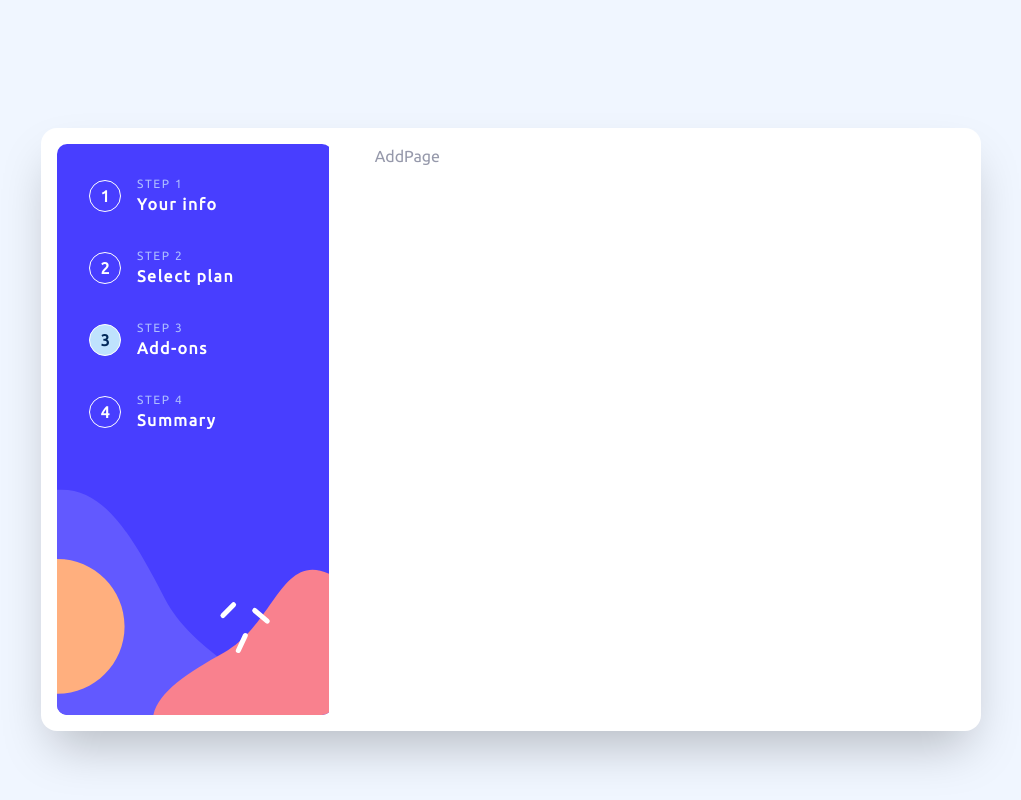
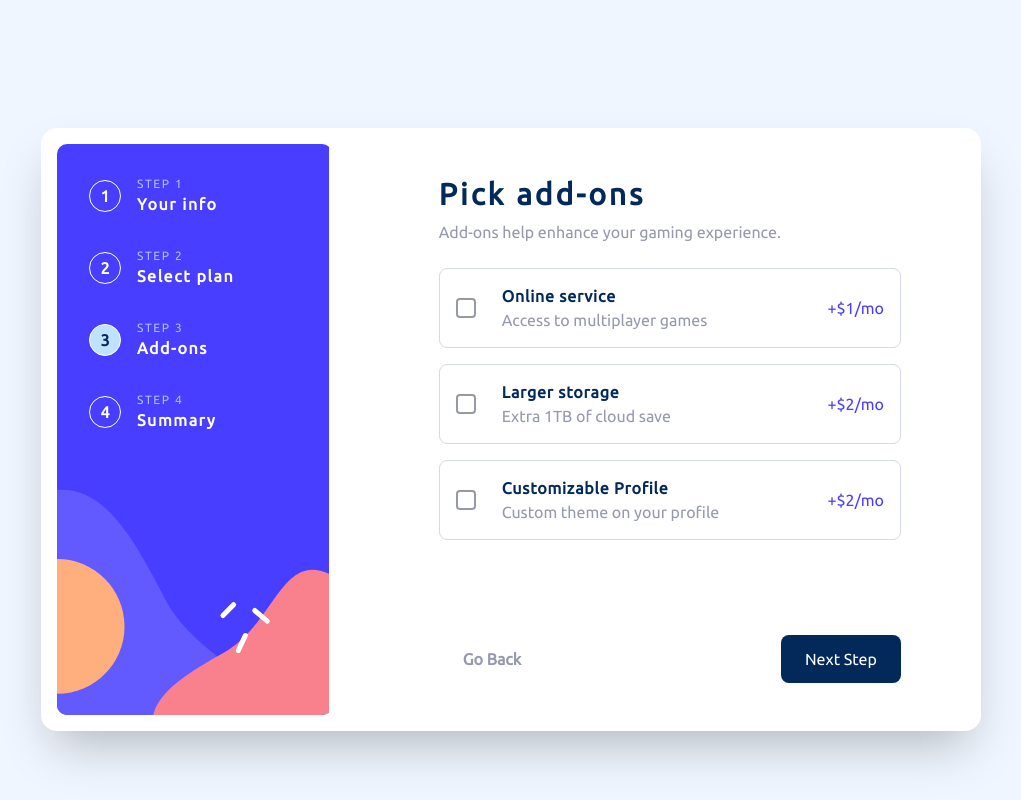
Before and after one commit to InnaTymoshenko/multi-step-form, a Next.js app: page /add in a window 1280 px wide. Shown: the whole page, without its empty margins (129-1150 px from the left). Built offline with nearby package versions, Linux system fonts and the light colour scheme.

Commit message:
created pick add component

```diff
--- a/app/add/page.tsx
+++ b/app/add/page.tsx
@@ -1,9 +1,17 @@
 import React from 'react'
+import PickAdd from '@/components/pick-add'
+import dataAdds from '@/data/addons.json'
 
 type Props = {}
 
 const AddPage = (props: Props) => {
-	return <div>AddPage</div>
+	const adds: IAdd[] = dataAdds
+
+	return (
+		<section className="w-full h-full px-16 py-8">
+			<PickAdd adds={adds} />
+		</section>
+	)
 }
 
 export default AddPage
--- /dev/null
+++ b/components/pick-add.tsx
@@ -0,0 +1,43 @@
+import React from 'react'
+import { ButtonLink } from './ui/button-link'
+import { Checkbox } from './ui/checkbox'
+
+type Props = {
+	adds: IAdd[]
+}
+
+const PickAdd = ({ adds }: Props) => {
+	return (
+		<div className="w-full h-full flex flex-col justify-between">
+			<div className="">
+				<h1 className="text-3xl text-blue-300 font-bold tracking-widest">Pick add-ons</h1>
+				<p>Add-ons help enhance your gaming experience.</p>
+				<div className="flex flex-col gap-4">
+					{adds.map(a => (
+						<div
+							key={a.title}
+							className="w-full h-20 border border-gray-100 rounded px-4 flex justify-between items-center"
+						>
+							<Checkbox />
+							<div className="w-[70%] text-left">
+								<h2>{a.title}</h2>
+								<p className="my-0">{a.description}</p>
+							</div>
+							<div className="text-blue-200">{`+$${a.bonus}/mo`}</div>
+						</div>
+					))}
+				</div>
+			</div>
+			<div className="flex items-center justify-between">
+				<ButtonLink variant={'ghost'} size={'large'} href={'/select'}>
+					Go Back
+				</ButtonLink>
+				<ButtonLink variant={'primary'} size={'large'} href={'/summary'}>
+					Next Step
+				</ButtonLink>
+			</div>
+		</div>
+	)
+}
+
+export default PickAdd
--- a/components/select.tsx
+++ b/components/select.tsx
@@ -21,9 +21,9 @@ const Select = ({ data }: Props) => {
 				<p>You have the option of monthly or yearly billing.</p>
 				<div className="flex flex-col gap-8">
 					<div className="w-full flex justify-between gap-2">
-						{data.map((d, i) => (
+						{data.map(d => (
 							<div
-								key={i}
+								key={d.title}
 								className="w-[30%] border border-gray-100 rounded p-4 flex flex-col justify-between items-start"
 							>
 								<div className="h-20">
@@ -31,7 +31,7 @@ const Select = ({ data }: Props) => {
 								</div>
 
 								<div className="w-full min-h-16 flex flex-col h-12 text-md">
-									<p className="text-lg text-blue-300 font-semibold mb-0">{d.title}</p>
+									<h2>{d.title}</h2>
 									{monthly ? (
 										<>
 											<span>{`$${d.yearly}/yr`}</span>
--- /dev/null
+++ b/components/ui/check-mark.tsx
@@ -0,0 +1,11 @@
+interface IconProps extends React.HTMLAttributes<SVGElement> {}
+
+const CheckMark = ({ className, ...props }: IconProps) => {
+	return (
+		<svg xmlns="http://www.w3.org/2000/svg" width="12" height="9" viewBox="0 0 12 9" className={className} {...props}>
+			<path fill="none" stroke="#FFF" stroke-width="2" d="m1 4 3.433 3.433L10.866 1" />
+		</svg>
+	)
+}
+
+export default CheckMark
--- /dev/null
+++ b/components/ui/checkbox.tsx
@@ -0,0 +1,28 @@
+/* eslint-disable @next/next/no-img-element */
+'use client'
+
+import * as React from 'react'
+import * as CheckboxPrimitive from '@radix-ui/react-checkbox'
+import CheckMark from './check-mark'
+import { cn } from '@/utils/cn'
+
+const Checkbox = React.forwardRef<
+	React.ElementRef<typeof CheckboxPrimitive.Root>,
+	React.ComponentPropsWithoutRef<typeof CheckboxPrimitive.Root>
+>(({ className, ...props }, ref) => (
+	<CheckboxPrimitive.Root
+		ref={ref}
+		className={cn(
+			'peer h-5 w-5 shrink-0 rounded-sm border-checkbox border-2 hover:border-checkbox-hover disabled:cursor-not-allowed disabled:opacity-50 bg-transparent data-[state=checked]:bg-blue-200 data-[state=checked]:border-blue-200 data-[state=checked]:text-md',
+			className
+		)}
+		{...props}
+	>
+		<CheckboxPrimitive.Indicator className={cn('flex items-center justify-center')}>
+			<CheckMark className="h-4 w-4" />
+		</CheckboxPrimitive.Indicator>
+	</CheckboxPrimitive.Root>
+))
+Checkbox.displayName = CheckboxPrimitive.Root.displayName
+
+export { Checkbox }
--- /dev/null
+++ b/data/addons.json
@@ -0,0 +1,17 @@
+[
+	{
+		"title": "Online service",
+		"description": "Access to multiplayer games",
+		"bonus": "1"
+	},
+	{
+		"title": "Larger storage",
+		"description": "Extra 1TB of cloud save",
+		"bonus": "2"
+	},
+	{
+		"title": "Customizable Profile",
+		"description": "Custom theme on your profile",
+		"bonus": "2"
+	}
+]
--- a/package.json
+++ b/package.json
@@ -9,6 +9,7 @@
     "lint": "next lint"
   },
   "dependencies": {
+    "@radix-ui/react-checkbox": "^1.1.1",
     "@react-input/mask": "^1.2.5",
     "class-variance-authority": "^0.7.0",
     "clsx": "^2.1.1",
--- a/styles/globals.css
+++ b/styles/globals.css
@@ -9,6 +9,10 @@
 
 	p {
 		@apply text-gray-200 text-lg mt-2 mb-6 font-medium;
+	}
+
+	h2 {
+		@apply text-lg text-blue-300 font-semibold mb-0 tracking-wider;
 	}
 }
 
--- /dev/null
+++ b/types/add-type.ts
@@ -0,0 +1,5 @@
+interface IAdd {
+	title: string
+	description: string
+	bonus: string
+}
```
Also changed, not shown: 1 other file (tests, documents, lock files or other folders).
